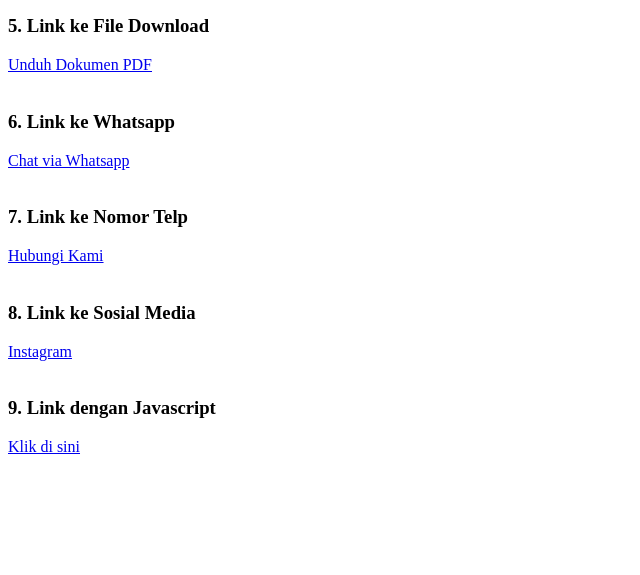
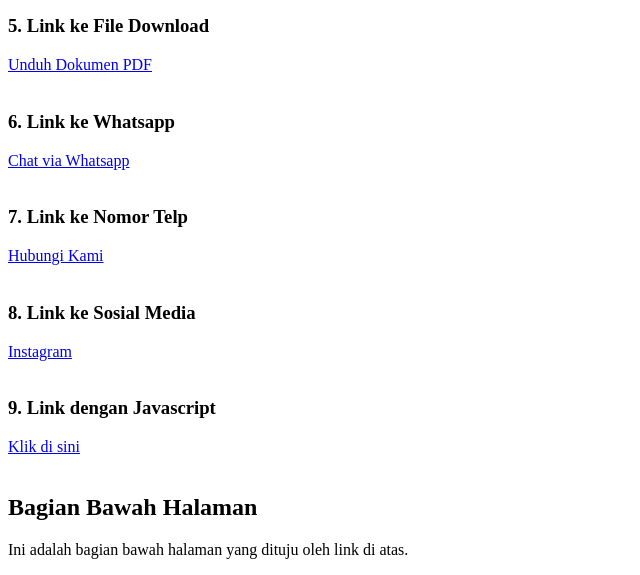
Before and after one commit to rayhan-18/1124160206-html-Meet5, a plain HTML site: page index.html in a window 1280 px wide. Shown: the part 752-1327 px from the top of the page, without its empty margins (0-640 px from the left). Before the commit the page ends 1234 px from the top, so only its background shows below. Drawn offline with Linux system fonts and the light colour scheme.

```diff
--- a/index.html
+++ b/index.html
@@ -20,7 +20,7 @@
 
     <h3> 3. Membuat Link dalam satu halaman</h3>
     <p>a.Penamaan Link</p>
-    <a href="#bagian_bawah">Lompat ke bagian bawah</a>
+    <a href="#Bawah">Lompat ke bagian bawah</a>
     <p>gunakan atribut id untuk membuat target link dalam satu halaman</p>
     <p>b. Keterangan Link (alt)</p>
     <p>Atribut title memberikan deskripsi saat kursor diarahkan ke link.</p>
@@ -51,5 +51,10 @@
     <a href="javascript:void(0)" onclick="alert('Halo, pesan ini JavaScript!')"> Klik di sini</a>
     <br><br>
 
+    <section id="Bawah">
+        <h1>Bagian Bawah Halaman</h1>
+        <p>Ini adalah bagian bawah halaman yang dituju oleh link di atas.</p>
+
+    </section>
 </body>
 </html>
```
